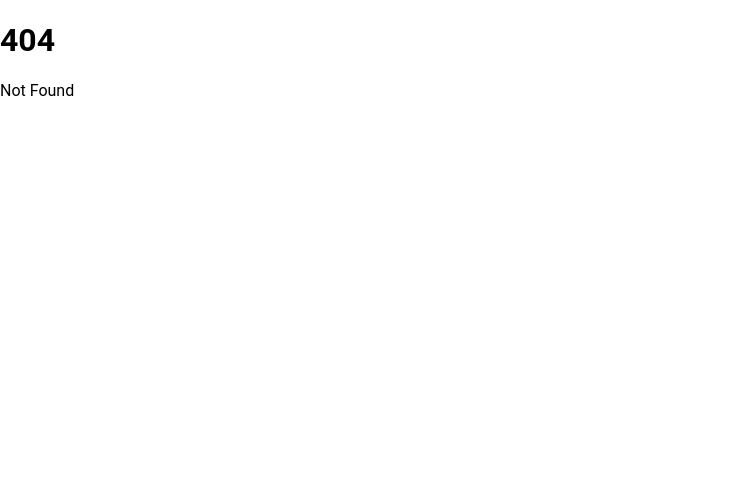
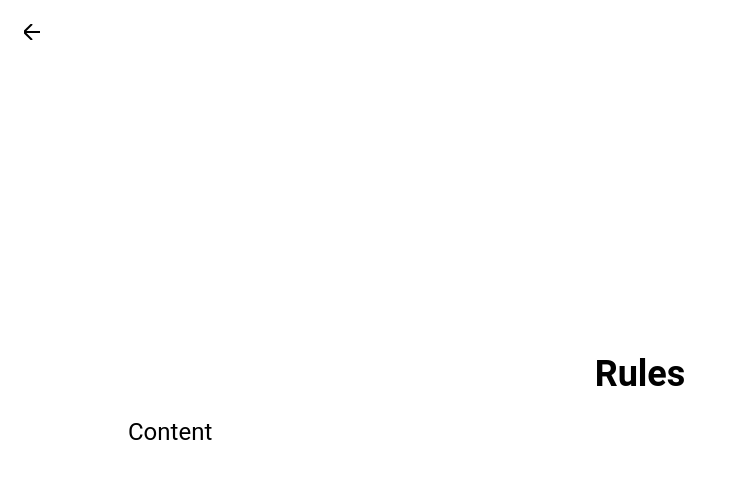
Before and after one commit to danbulant/slightlyComplicatedTicTacToe, a SvelteKit app in the folder client/: page /rules in a window 1280 px wide. Before the commit this address had no page. Shown: the top 478 px of the page, without its empty margins (0-746 px from the left). Built offline with nearby package versions, Linux system fonts and the light colour scheme.

Commit message:
initial rules page

```diff
--- a/client/src/routes/+page.svelte
+++ b/client/src/routes/+page.svelte
@@ -44,7 +44,7 @@
             <p>Play with 2 devices, even across the ocean.</p>
         </a>
     </div>
-    <div class="rules" in:fly={{ delay: duration, duration, opacity: 0, y: 100, easing: quadOut }}>
+    <a href="/rules" class="rules" in:fly={{ delay: duration, duration, opacity: 0, y: 100, easing: quadOut }}>
         <div class="icon">
             <svg fill="currentColor" version="1.1" id="Capa_1" xmlns="http://www.w3.org/2000/svg" xmlns:xlink="http://www.w3.org/1999/xlink"
                 width="800px" height="800px" viewBox="0 0 973.1 973.1" xml:space="preserve"
@@ -65,7 +65,7 @@
             <h1>Rules</h1>
             <p>How do I play the game?</p>
         </div>
-    </div>
+    </a>
     <div class="darkmode">
         <button on:click={toggleDarkmode} in:fly={{ delay: duration * 1.5, duration, opacity: 0, y: 100, easing: quadOut }}>
             <DarkmodeIcon />
@@ -130,13 +130,13 @@
         @apply bg-white/10;
     }
     .rules {
-        @apply cursor-not-allowed text-gray-500 flex justify-center items-center w-full my-8 p-4 border rounded-lg border-gray-400 border-solid;
+        @apply text-gray-500 flex justify-center items-center w-full my-8 p-4 border rounded-lg border-gray-400 border-solid;
     }
     .rules:hover {
-        @apply bg-red-500/3;
+        @apply bg-black/10;
     }
-    .rules:active {
-        @apply bg-red-500/10;
+    :global(.dark) .rules:hover {
+        @apply bg-white/10;
     }
     .icon {
         @apply h-20 w-20 mr-4;
--- /dev/null
+++ b/client/src/routes/rules/+page.svelte
@@ -0,0 +1,30 @@
+<script lang="ts">
+	import BackButton from '$lib/backButton.svelte';
+</script>
+
+<svelte:head>
+	<title>Ultimate tictactoe</title>
+</svelte:head>
+
+<BackButton href="/" />
+
+<main class="flex items-center h-screen justify-center flex-col">
+	<div class="container">
+		<h1 class="text-4xl font-bold text-center">Rules</h1>
+
+		<div class="content">
+			<p>Content</p>
+		</div>
+	</div>
+</main>
+
+<style>
+	.container {
+		@apply w-full;
+		max-width: 1024px;
+	}
+
+	.content {
+		font-size: 24px;
+	}
+</style>
```
